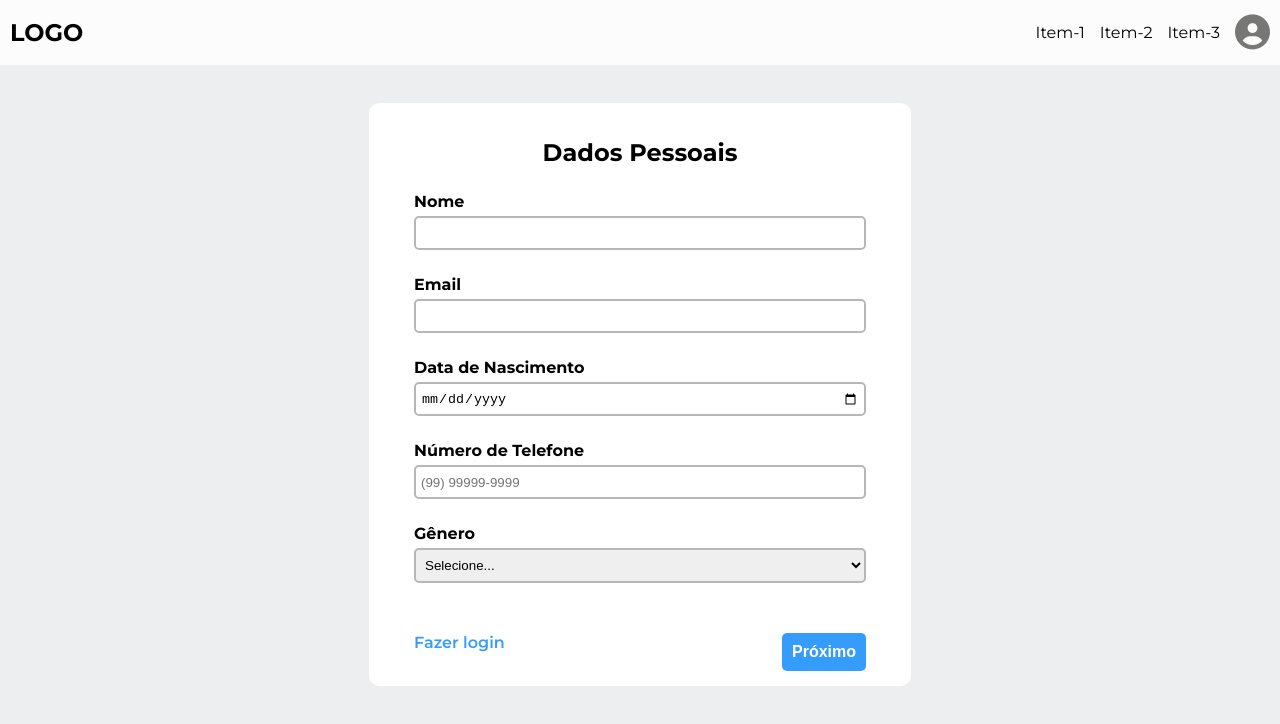
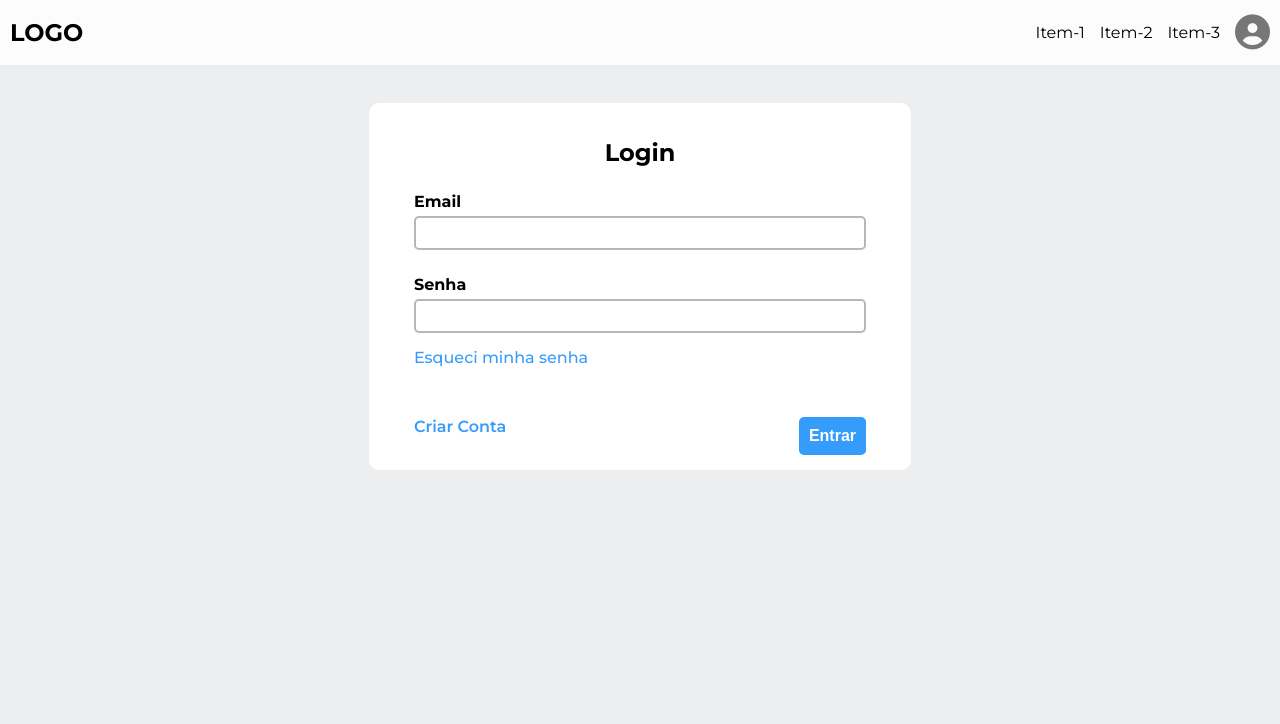
Before and after one commit to milenaa052/Cadastro-React.js, a React (Create React App) app: page /login in a window 1280 px wide. Shown: the top 724 px of the page. Built offline with nearby package versions, Linux system fonts and the light colour scheme.

Commit message:
validação de sessões e login

```diff
--- a/src/App.css
+++ b/src/App.css
@@ -72,6 +72,15 @@
     background-color: var(--branco);
     border-radius: 10px;
     padding: 10px;
+
+    .form {
+
+      .error {
+        color: var(--vermelho);
+        font-size: 13px;
+        font-weight: 600;
+      }
+    }
 
     .campos {
       margin: 25px 30px;
@@ -227,6 +236,20 @@
   }
 }
 
+.sair {
+  color: var(--vermelho);
+  font-size: 20px;
+  border: none;
+  background-color: transparent;
+  text-decoration: underline;
+  cursor: pointer;
+  font-weight: 600;
+
+  &:hover {
+    color: var(--cinza-escuro);
+  }
+}
+
 
 @media (max-width: 768px) {
   .menu {
--- a/src/App.js
+++ b/src/App.js
@@ -1,14 +1,32 @@
-import React, { useState } from 'react';
+import React, { useState, useEffect } from 'react';
+import { BrowserRouter, Routes, Route, Navigate } from 'react-router-dom';
 import './App.css';
 import Header from './components/Header';
 import Pessoais from './components/cadastroDadosPessoais';
 import Endereco from './components/CadastroEndereco';
 import Senha from './components/CadastroSenha';
 import Login from './components/Login';
+import Home from './components/Home';
 
 function App() {
   const [telaAtual, setTelaAtual] = useState(1);
   const [dadosCompletos, setDadosCompletos] = useState({});
+  const [isAuthenticated, setIsAuthenticated] = useState(false);
+
+  useEffect(() => {
+    const user = localStorage.getItem('user');
+    setIsAuthenticated(!!user);
+  }, []);
+
+  const handleLogin = (user) => {
+    localStorage.setItem('user', user);
+    setIsAuthenticated(true);
+  };
+
+  const handleLogout = () => {
+    localStorage.removeItem('user');
+    setIsAuthenticated(false);
+  };
 
   const proximo = (dados) => {
     setDadosCompletos((prevDados) => ({ ...prevDados, ...dados }));
@@ -26,27 +44,36 @@ function App() {
         body: JSON.stringify(dadosFinais),
       });
 
-      const data = await response.text();
-
-      if (response.ok) {
-        console.log(data.message);
-        setTelaAtual(4);
-      } else {
-        console.error("Erro ao salvar dados:", data.error);
-      }
+      if (response.ok) setTelaAtual(4);
     } catch (error) {
       console.error("Erro ao salvar dados:", error);
     }
   };
 
   return (
+    <BrowserRouter>
       <div className="App">
         <Header />
+        <Routes>
+          <Route
+            path="/" element={ isAuthenticated ? <Navigate to="/home" replace /> : (
+                <div>
                   {telaAtual === 1 && <Pessoais onNext={proximo} />}
                   {telaAtual === 2 && <Endereco onNext={proximo} />}
                   {telaAtual === 3 && <Senha onSave={salvarDados} />}
-      {telaAtual === 4 && <Login />}
+                  {telaAtual === 4 && <Login onLogin={handleLogin} />}
                 </div>
+              )
+            }
+          />
+          <Route path="/home" element={isAuthenticated ? <Home onLogout={handleLogout} /> : <Navigate to="/" replace />} />
+
+          <Route path="/login" element={isAuthenticated ? <Navigate to="/home" replace /> : <Login onLogin={handleLogin} />} />
+
+          <Route path="*" element={<Navigate to={isAuthenticated ? "/home" : "/"} replace />} />
+        </Routes>
+      </div>
+    </BrowserRouter>
   );
 }
 
--- a/src/components/CadastroDadosPessoais.js
+++ b/src/components/CadastroDadosPessoais.js
@@ -61,7 +61,6 @@ const CadastroDadosPessoais = ({ onNext }) => {
       return;
     }
 
-    console.log('Formulário enviado:', formData);
     onNext(formData);
   };
 
@@ -102,7 +101,7 @@ const CadastroDadosPessoais = ({ onNext }) => {
             </div>
 
             <div className='submit'>
-              <a href="www.google.com" className="login">Fazer login</a>
+              <a href="/login" className="login">Fazer login</a>
               <button type="button" onClick={handleSubmit}>Próximo</button>
             </div>
             </form>
--- a/src/components/CadastroEndereco.js
+++ b/src/components/CadastroEndereco.js
@@ -67,7 +67,6 @@ const CadastroEndereco = ({ onNext }) => {
       return;
     }
 
-    console.log('Formulário enviado:', formData);
     onNext(formData);
   };
 
@@ -102,7 +101,7 @@ const CadastroEndereco = ({ onNext }) => {
           </div>
 
           <div className='submit'>
-            <a href="www.google.com" className="login">Fazer login</a>
+            <a href="/login" className="login">Fazer login</a>
             <button type="button" onClick={handleSubmit}>Próximo</button>
           </div>
         </form>
--- a/src/components/CadastroSenha.js
+++ b/src/components/CadastroSenha.js
@@ -54,7 +54,6 @@ const CadastroSenha = ({ onSave }) => {
       );
     } else {
       setError('');
-      console.log('Formulário enviado:', formData);
       onSave(formData);
     }
   };
@@ -90,7 +89,7 @@ const CadastroSenha = ({ onSave }) => {
           </div>
 
           <div className='submit'>
-            <a href="www.google.com" className="login">Fazer login</a>
+            <a href="/login" className="login">Fazer login</a>
             <button type="button" onClick={handleSubmit}>Salvar</button>
           </div>
         </form>
--- a/src/components/Header.js
+++ b/src/components/Header.js
@@ -29,7 +29,7 @@ function Header() {
             </div>
 
             <div class="perfil">
-              <a href="https://www.google.com">
+              <a href="/home">
                 <i class="fa-solid fa-circle-user"></i>
               </a>
             </div>
--- /dev/null
+++ b/src/components/Home.js
@@ -0,0 +1,20 @@
+import React from 'react';
+import { useNavigate } from 'react-router-dom';
+
+const Home = ({ onLogout }) => {
+  const navigate = useNavigate();
+
+  const handleLogout = () => {
+    onLogout();
+    navigate('/login');
+  };
+
+  return (
+    <div>
+      <h1>Bem-vindo à página inicial!</h1>
+      <button className='sair' onClick={handleLogout}>Sair</button>
+    </div>
+  );
+};
+
+export default Home;
--- a/src/components/Login.js
+++ b/src/components/Login.js
@@ -1,22 +1,34 @@
 import React, { useState } from 'react';
 
-const RegistrationForm = () => {
-  const [formData, setFormData] = useState({
-    senha: '',
-    confirme: '',
-    termos: '',
+const Login = ({ onLogin }) => {
+  const [formData, setFormData] = useState({ email: '', senha: '' });
+  const [error, setError] = useState('');
+
+  const handleChange = (e) => {
+    const { name, value } = e.target;
+    setFormData((prev) => ({ ...prev, [name]: value }));
+  };
+
+  const handleSubmit = async (e) => {
+    e.preventDefault();
+
+    try {
+      const response = await fetch('http://localhost:3001/login', {
+        method: 'POST',
+        headers: { 'Content-Type': 'application/json' },
+        body: JSON.stringify(formData),
       });
 
-  const handleChange = (e) => {
-    setFormData({
-      ...formData,
-      [e.target.name]: e.target.value
-    });
-  };
+      const data = await response.json();
 
-  const handleSubmit = (e) => {
-    e.preventDefault();
-    console.log('Formulário enviado:', formData);
+      if (response.ok) {
+        onLogin(data.token);
+      } else {
+        setError("Email e/ou senha inválidos.");
+      }
+    } catch {
+      setError("Erro no servidor");
+    }
   };
 
   return (
@@ -29,14 +41,17 @@ const RegistrationForm = () => {
               <label htmlFor="email" className="label">Email</label>
               <input type="email" id="email" name="email" value={formData.email} onChange={handleChange} required/>
           </div>
+
           <div className="campos">
               <label htmlFor="senha" className="label">Senha</label>
               <input type="password" id="senha" name="senha" value={formData.senha} onChange={handleChange} required/>
               <a href="www.google.com" className="recuperarSenha">Esqueci minha senha</a>
           </div>
 
+          {error && <span className="error">{error}</span>}
+
           <div className='submit'>
-              <a href="www.google.com" className="login">Criar Conta</a>
+            <a href="/" className="login">Criar Conta</a>
             <button type="submit">Entrar</button>
           </div>
         </form>
@@ -45,4 +60,4 @@ const RegistrationForm = () => {
   );
 };
 
-export default RegistrationForm;
+export default Login;
```
Lines whose indentation alone changed are shown as unchanged.
